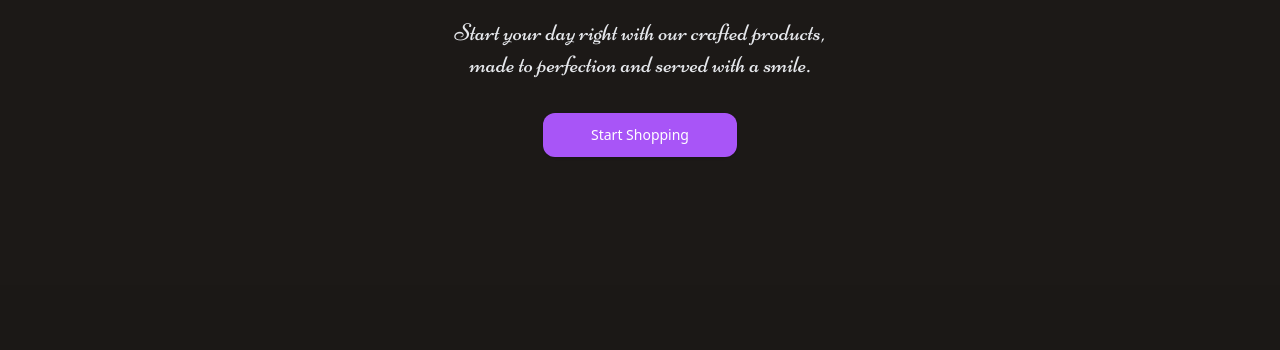
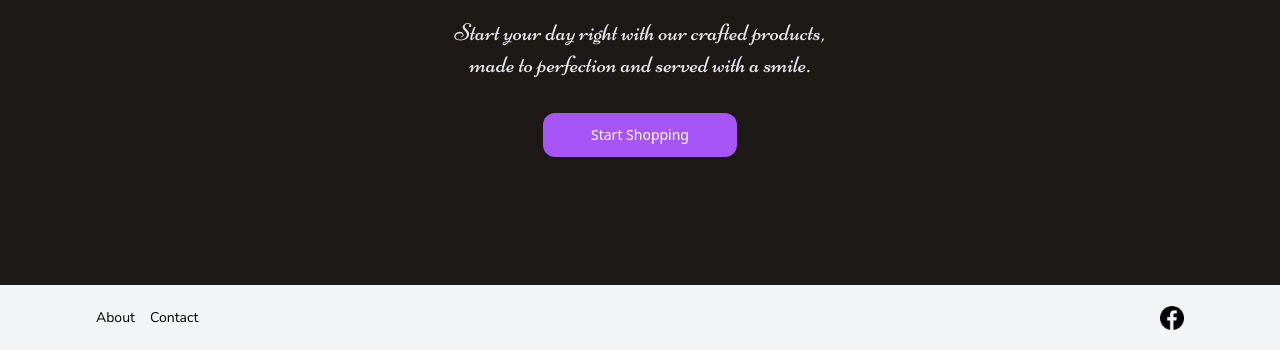
Before and after one commit to WasamiKirua/django-dinocha, a Django app: template dinocha/core/templates/core/frontpage.html in a window 1280 px wide. Shown: the part 767-1117 px from the top of the page. Before the commit the page ends 924 px from the top, so only its background shows below. Run offline with Django 4.2, Linux system fonts and the light colour scheme; the template is opened without the code that fills it, so the values that code supplies are empty; some libraries are stand-ins or nearby versions; some web fonts are replaced.

Commit message:
fixed footer on all the device

```diff
--- a/dinocha/core/templates/core/base.html
+++ b/dinocha/core/templates/core/base.html
@@ -12,7 +12,7 @@
         <link href='https://fonts.googleapis.com/css?family=Nunito Sans' rel='stylesheet'>
     </head>
 
-<body class="bg-stone-900">
+<body class="bg-stone-900 flex flex-col min-h-screen">
 
     <!-- Navbar goes here -->
 	<nav class="bg-white shadow-lg">
@@ -91,14 +91,13 @@
 	</nav>
 
 
-    <main>
+    <main class="flex-grow">
         {% block content %}
 
         {% endblock %}
     </main>
 
-	<!-- <footer class="bg-gray-100 absolute bottom-0 w-full"> -->
-	<!-- <footer class="bg-gray-100">
+	<footer class="bg-gray-100">
 		<div class="px-24 mt-8 border-t border-gray-100 sm:flex sm:items-center sm:justify-between lg:mt-5">
 			<nav>
 				<ul class="flex flex-wrap justify-center mb-5 gap-4 text-xs">
@@ -118,7 +117,7 @@
 			</ul>
 		  </div>
 		</div>
-	</footer> -->
+	</footer>
 
 </body>
 </html>
```
Also changed, not shown: dinocha/core/templates/core/shop.html (added, +8 -0 lines).
